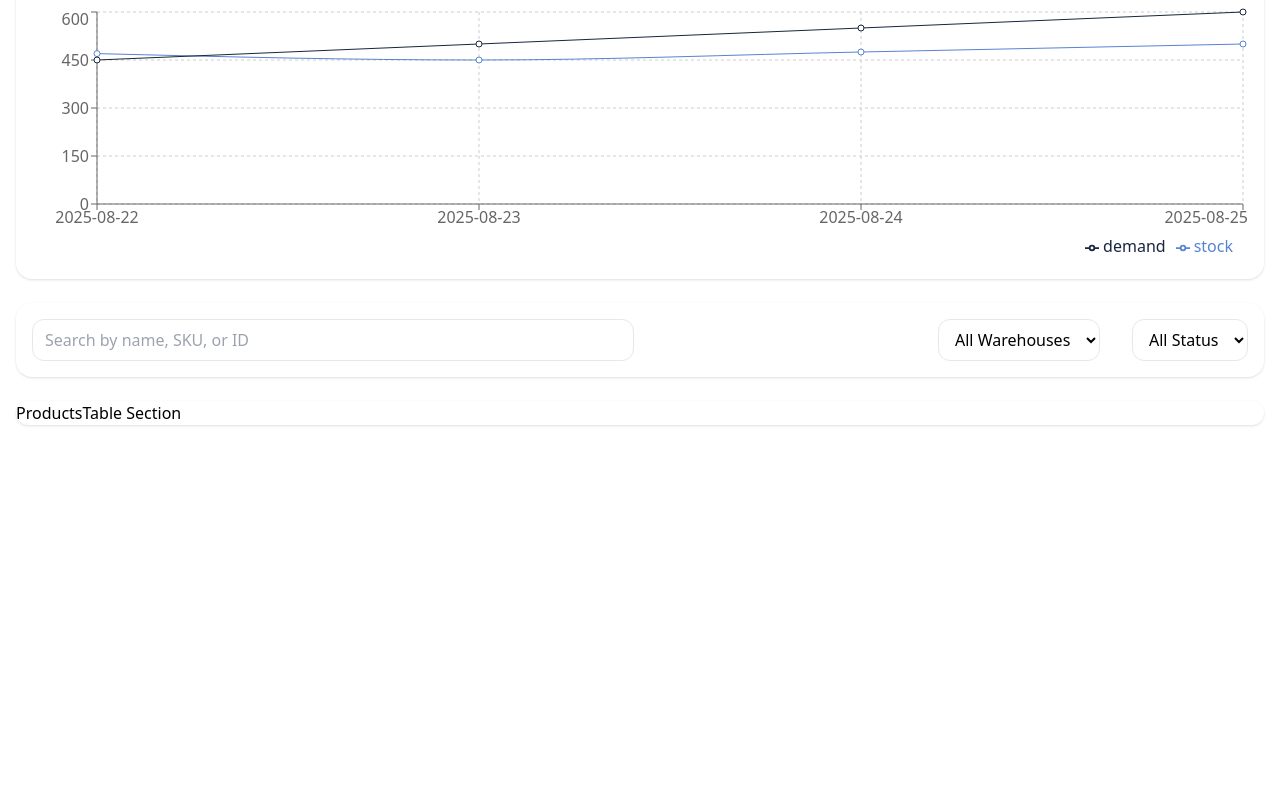
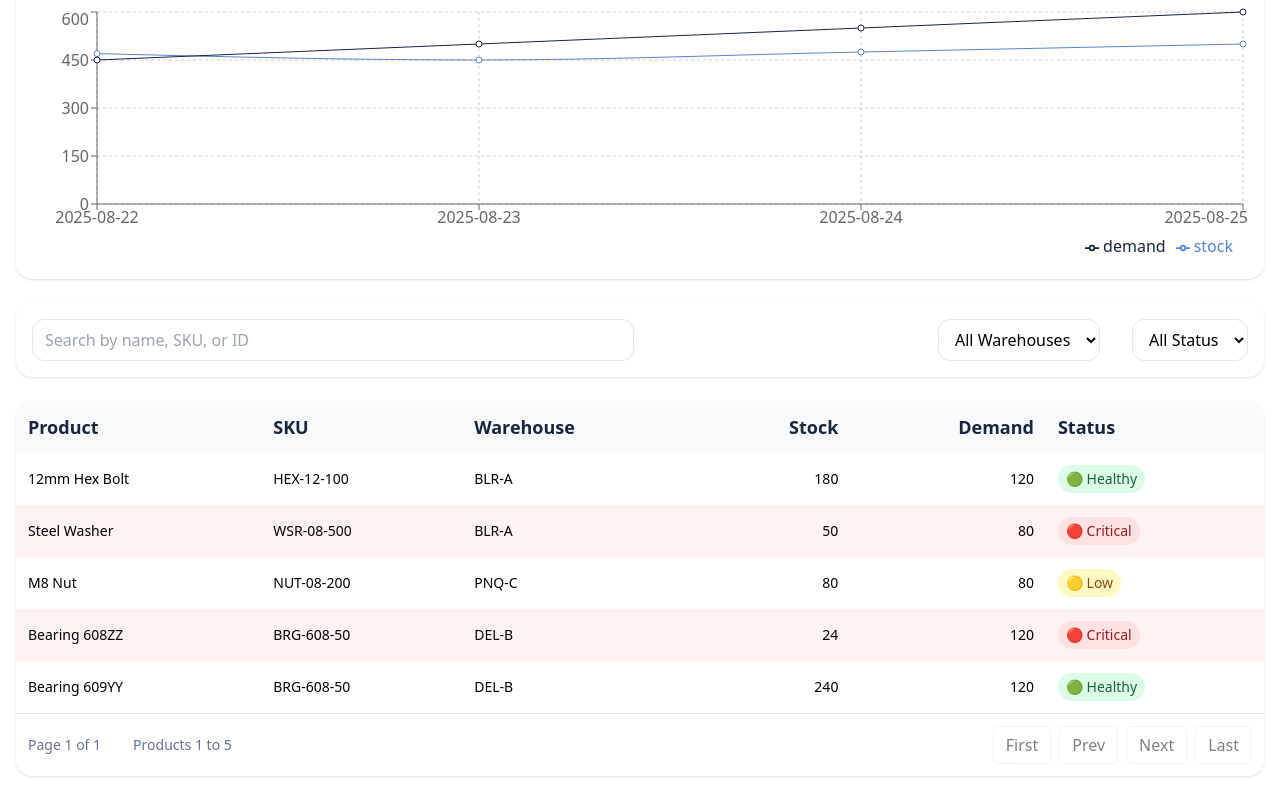
Before and after one commit to guptamayank9827/supply-sight-dashboard, a React (Vite) app in the folder client/: page / in a window 1280 px wide. Shown: the part 250-1050 px from the top of the page. Before the commit the page ends 800 px from the top, so only its background shows below. Built offline with nearby package versions, Linux system fonts and the light colour scheme.

Commit message:
added ProductsTable component

```diff
--- a/client/src/App.tsx
+++ b/client/src/App.tsx
@@ -1,4 +1,4 @@
-import { useState } from "react";
+import { useState, useMemo } from "react";
 
 import TopBar from './components/TopBar';
 import KPICards from './components/KPICards';
@@ -36,6 +36,11 @@ function App() {
   const [search, setSearch] = useState<string>('');
   const [warehouse, setWarehouse] = useState<string>('');
   const [status, setStatus] = useState<StatusType | ''>('');
+  const [page, setPage] = useState<number>(1);
+
+  const filters = useMemo(() => (
+    { search, warehouse, status }
+  ), [search, warehouse, status]);
 
   const kpis = DUMMY_KPIS;
   const warehouses = DUMMY_WAREHOUSES;
@@ -69,7 +74,11 @@ function App() {
           setStatus={setStatus}
         />
 
-        <ProductsTable />
+        <ProductsTable
+          page={page}
+          filters={filters}
+          setPage={setPage}
+        />
 
       </main>
 
--- a/client/src/components/Filters.tsx
+++ b/client/src/components/Filters.tsx
@@ -47,7 +47,7 @@ export default function Filters(props:FilterProps) {
           className="border rounded-xl px-3 py-2 bg-white cursor-pointer"
         >
           {STATUSES.map(status => (
-            <option value={status.value}>{status.label}</option>
+            <option key={status.value} value={status.value}>{status.label}</option>
           ))}
         </select>
       </div>
--- a/client/src/components/ProductsTable.tsx
+++ b/client/src/components/ProductsTable.tsx
@@ -1,7 +1,136 @@
-export default function ProductsTable() {
+import { FiltersType } from '../types/types';
+
+type ProductsTableProps = {
+    page: number;
+    filters: FiltersType;
+    setPage: (pageNum:number) => void;
+};
+
+const PAGE_SIZE = 10;
+
+const DUMMY_PRODUCTS = {
+    items: [
+        {demand: 120, id:"P-1001", name:"12mm Hex Bolt", sku:"HEX-12-100", status:"HEALTHY", stock:180, warehouse:"BLR-A"},
+        {demand: 80, id:"P-1002", name:"Steel Washer", sku:"WSR-08-500", status:"CRITICAL", stock:50, warehouse:"BLR-A"},
+        {demand: 80, id:"P-1003", name:"M8 Nut", sku:"NUT-08-200", status:"LOW", stock:80, warehouse:"PNQ-C"},
+        {demand: 120, id:"P-1004", name:"Bearing 608ZZ", sku:"BRG-608-50", status:"CRITICAL", stock:24, warehouse:"DEL-B"},
+        {demand: 120, id:"P-1005", name:"Bearing 609YY", sku:"BRG-608-50", status:"HEALTHY", stock:240, warehouse:"DEL-B"}
+    ]
+};
+
+export default function ProductsTable(props:ProductsTableProps) {
+    const {page} = props;
+
+    const products = DUMMY_PRODUCTS;
+
+    const offset = (page - 1) * PAGE_SIZE;
+    const totalProducts = products.items?.length ?? 0;
+    const totalPages = Math.max(1, Math.ceil(totalProducts / PAGE_SIZE));
+
+    const getStatusCell = (status:string) => {
+        let statusClass = "", statusText = "";
+        switch (status) {
+            case "HEALTHY":
+                statusClass = 'bg-green-100 text-green-800';
+                statusText = "🟢 Healthy";
+                break;
+
+            case "LOW":
+                statusClass = 'bg-yellow-100 text-yellow-800';
+                statusText = "🟡 Low";
+                break;
+
+            case "CRITICAL":
+                statusClass = 'bg-red-100 text-red-800';
+                statusText = "🔴 Critical";
+                break;
+
+            default:
+                break;
+        }
+
+        return (
+             <span className={`inline-flex items-center gap-1 px-2 py-1 rounded-2xl md:rounded-full text-sm ${statusClass}`}>
+                {statusText}
+            </span>
+        );
+    }
+
+
     return (
         <section className="bg-white rounded-2xl shadow overflow-hidden">
-            ProductsTable Section
+
+            <div className="overflow-x-auto">
+                <table className="min-w-full text-sm">
+                    <thead className="bg-slate-50 text-brandBlue text-lg">
+                        <tr>
+                            <th className="text-left p-3">Product</th>
+                            <th className="text-left p-3">SKU</th>
+                            <th className="text-left p-3">Warehouse</th>
+                            <th className="text-right p-3">Stock</th>
+                            <th className="text-right p-3">Demand</th>
+                            <th className="text-left p-3">Status</th>
+                        </tr>
+                    </thead>
+                    <tbody>
+                        {products.items.length === 0 && (
+                            <tr><td colSpan={6} className="p-4 text-md text-center text-slate-700">No results</td></tr>
+                        )}
+                        {products.items.map((product:any) => (
+                            <tr
+                                key={product.id}
+                                className={`cursor-pointer hover:bg-slate-50 ${product.status === 'CRITICAL' ? 'bg-red-50' : ''}`}
+                            >
+                                <td className="p-3">{product.name}</td>
+                                <td className="p-3">{product.sku}</td>
+                                <td className="p-3">{product.warehouse}</td>
+                                <td className="p-3 text-right">{product.stock.toLocaleString()}</td>
+                                <td className="p-3 text-right">{product.demand.toLocaleString()}</td>
+                                <td className="p-3">{getStatusCell(product.status)}</td>
+                            </tr>
+                        ))}
+                    </tbody>
+                </table>
+            </div>
+
+            <div className="flex items-center justify-between p-3 border-t">
+                <div className="text-sm text-slate-500">
+                    Page {page} of {totalPages}
+                    <span className='hidden md:inline ml-8'>Products {offset*PAGE_SIZE +1} to {Math.min(totalProducts, (offset+1)*PAGE_SIZE)}</span>
+                </div>
+
+                <div className="flex gap-2">
+                    <button
+                        className="px-3 py-1.5 rounded border disabled:opacity-50"
+                        onClick={() => props.setPage(1)}
+                        disabled={page <= 1}
+                    >
+                        First
+                    </button>
+                    <button
+                        className="px-3 py-1.5 rounded border disabled:opacity-50"
+                        onClick={() => props.setPage(page - 1)}
+                        disabled={page <= 1}
+                    >
+                        Prev
+                    </button>
+                    <button
+                        className="px-3 py-1.5 rounded border disabled:opacity-50"
+                        onClick={() => props.setPage(page + 1)}
+                        disabled={page >= totalPages}
+                    >
+                        Next
+                    </button>
+                    <button
+                        className="px-3 py-1.5 rounded border disabled:opacity-50"
+                        onClick={() => props.setPage(totalPages)}
+                        disabled={page >= totalPages}
+                    >
+                        Last
+                    </button>
+                </div>
+            </div>
+
         </section>
     );
 }
--- a/client/src/types/types.ts
+++ b/client/src/types/types.ts
@@ -1,3 +1,13 @@
 export type StatusType = 'HEALTHY' | 'LOW' | 'CRITICAL';
 
-export type PointType = { date: string; stock: number; demand: number };
+export type PointType = {
+    date: string;
+    stock: number;
+    demand: number
+};
+
+export type FiltersType = {
+    search: string;
+    warehouse: string;
+    status: StatusType | "";
+};
```
